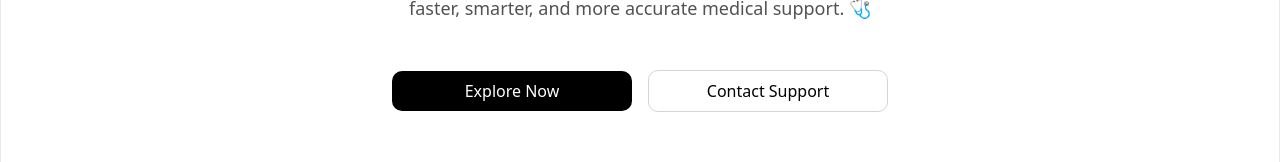
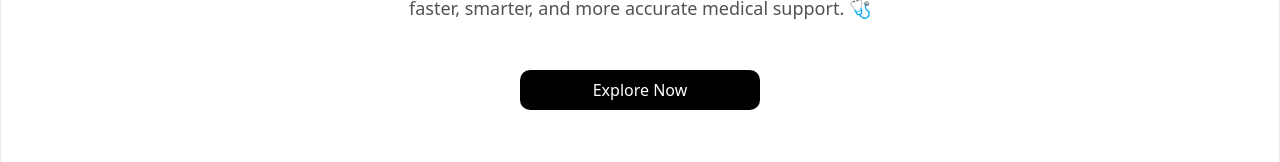
Before and after one commit to dzeck33/ai_medical_assis, a Next.js app: page / in a window 1280 px wide. Shown: the part 460-622 px from the top of the page. Built offline with nearby package versions, Linux system fonts and the light colour scheme; no server answers.

Commit message:
added provider

```diff
--- a/app/layout.tsx
+++ b/app/layout.tsx
@@ -9,6 +9,7 @@ import {
   SignedOut,
   UserButton,
 } from '@clerk/nextjs'
+import Provider from "./provider";
 const geistSans = Geist({
   variable: "--font-geist-sans",
   subsets: ["latin"],
@@ -35,7 +36,9 @@ export default function RootLayout({
       <body
         className={`${geistSans.variable} ${geistMono.variable} antialiased`}
       >
-        {children}
+        <Provider>
+          {children}
+        </Provider>
       </body>
     </html>
     </ClerkProvider>
--- a/app/page.tsx
+++ b/app/page.tsx
@@ -55,6 +55,7 @@ export default function HeroSectionOne() {
         >
           Empower your healthcare journey with advanced AI solutions for faster, smarter, and more accurate medical support. 🩺
         </motion.p>
+        <Link href="/sign-in">
         <motion.div
           initial={{
             opacity: 0,
@@ -71,10 +72,9 @@ export default function HeroSectionOne() {
           <button className="w-60 transform rounded-lg bg-black px-6 py-2 font-medium text-white transition-all duration-300 hover:-translate-y-0.5 hover:bg-gray-800 dark:bg-white dark:text-black dark:hover:bg-gray-200">
             Explore Now
           </button>
-          <button className="w-60 transform rounded-lg border border-gray-300 bg-white px-6 py-2 font-medium text-black transition-all duration-300 hover:-translate-y-0.5 hover:bg-gray-100 dark:border-gray-700 dark:bg-black dark:text-white dark:hover:bg-gray-900">
-            Contact Support
-          </button>
+
         </motion.div>
+        </Link>
         <motion.div
           initial={{
             opacity: 0,
--- /dev/null
+++ b/app/provider.tsx
@@ -0,0 +1,16 @@
+import React from 'react';
+
+function Provider ({
+    children,
+  }: Readonly<{
+    children: React.ReactNode;
+  }>)
+  {
+    return (
+        <div>
+            {children}
+        </div>
+    );
+};
+
+export default Provider
```
